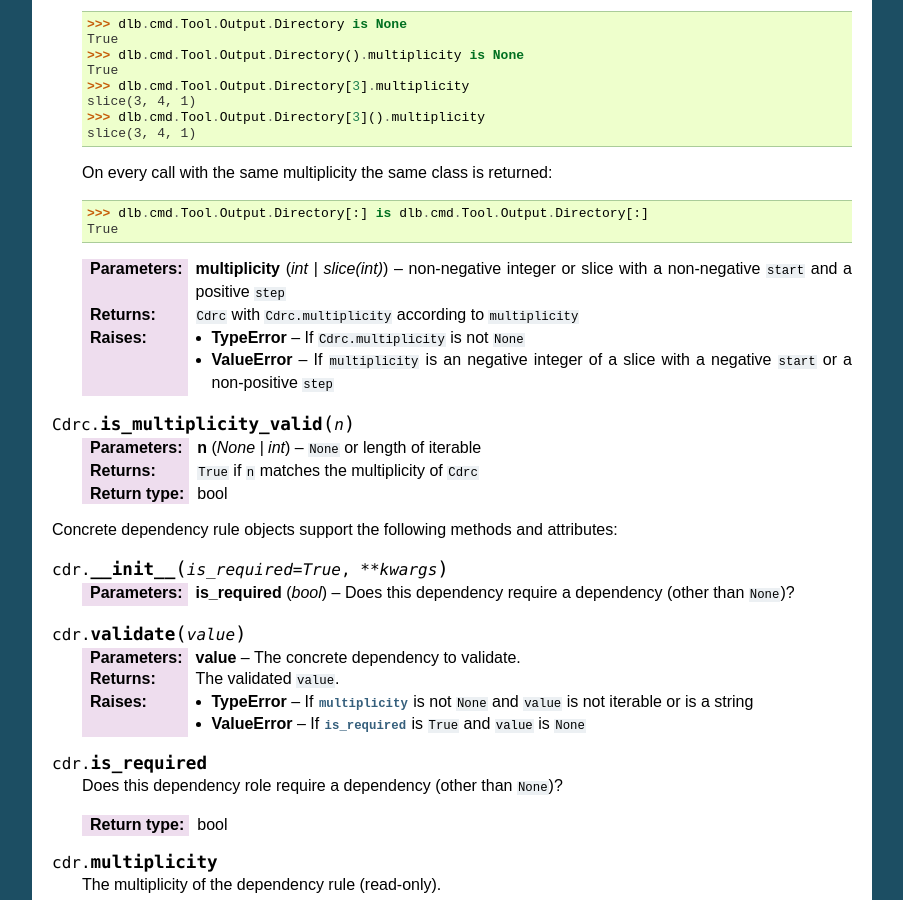
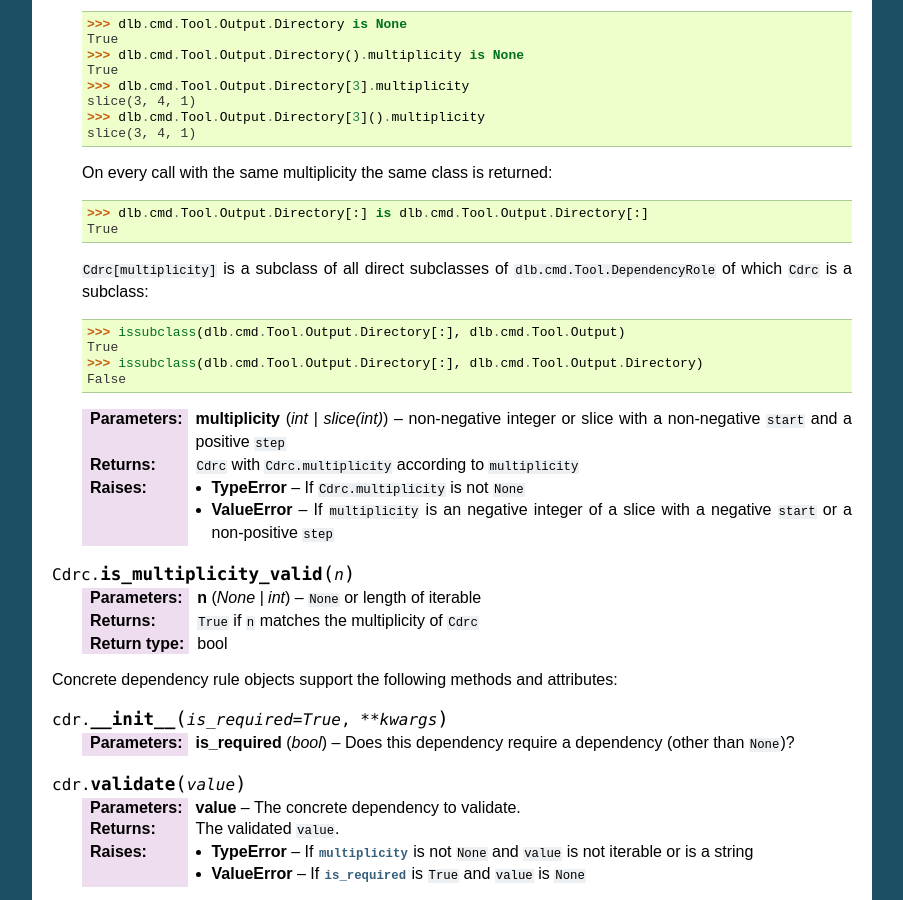
Before and after one commit to dlu-ch/dlb, a Sphinx documentation site: the page built from doc/cmd_tool.rst, in a window 1280 px wide and 900 px high, scrolled down 2898 px. Shown: the whole window, without its empty margins (198-1101 px from the left). Built offline with Sphinx 7.4.7, drawn with Linux system fonts in a browser that asks for light colours.

Commit message:
Implement and document proper class hierarchy for dependency roles with multiplicity

```diff
--- a/doc/cmd_tool.rst
+++ b/doc/cmd_tool.rst
@@ -199,6 +199,14 @@ Concrete dependency rule classes support the following methods and attributes:
        >>> dlb.cmd.Tool.Output.Directory[:] is dlb.cmd.Tool.Output.Directory[:]
        True
 
+   ``Cdrc[multiplicity]`` is a subclass of all direct subclasses of ``dlb.cmd.Tool.DependencyRole``
+   of which ``Cdrc`` is a subclass::
+
+       >>> issubclass(dlb.cmd.Tool.Output.Directory[:], dlb.cmd.Tool.Output)
+       True
+       >>> issubclass(dlb.cmd.Tool.Output.Directory[:], dlb.cmd.Tool.Output.Directory)
+       False
+
    :param multiplicity: non-negative integer or slice with a non-negative ``start`` and a positive ``step``
    :type multiplicity: int | slice(int)
    :return: ``Cdrc`` with ``Cdrc.multiplicity`` according to  ``multiplicity``
```
Also changed, not shown: 2 other files.
